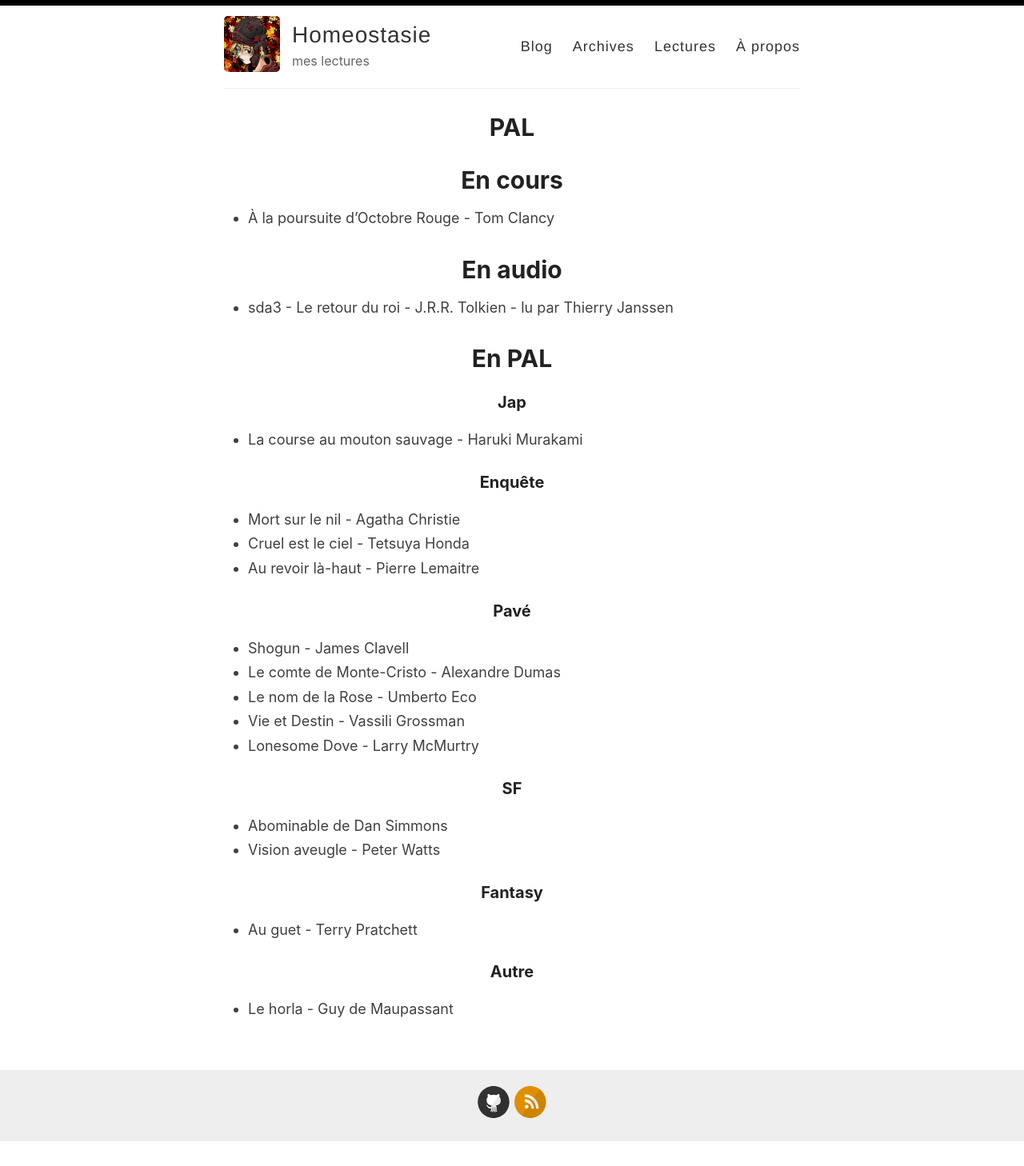
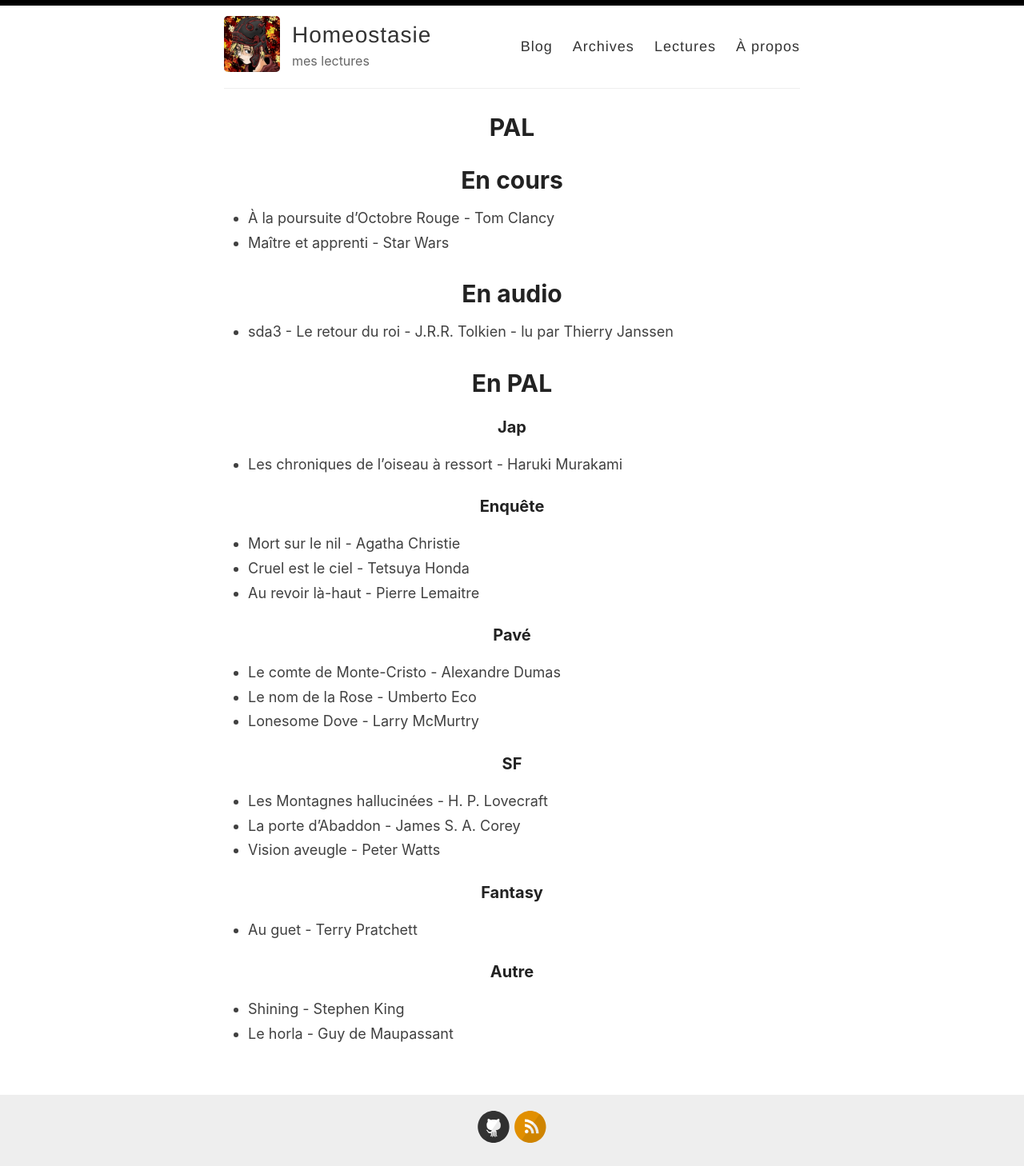
Before and after one commit to homeostasie/bouquins, a Jekyll site: the page built from _pages/pal.md, in a window 1280 px wide. Shown: the whole page at 80% size. Built offline with Jekyll 4.4.1, drawn with Linux system fonts in a browser that asks for light colours; before the commit the page ends 1428 px from its top, so only the background shows below that.

Commit message:
page pal maj

```diff
--- a/_pages/pal.md
+++ b/_pages/pal.md
@@ -8,6 +8,7 @@
 # En cours
 
 - À la poursuite d'Octobre Rouge - Tom Clancy
+- Maître et apprenti - Star Wars
 
 # En audio
 
@@ -17,7 +18,7 @@
 
 ### Jap
 
-- La course au mouton sauvage - Haruki Murakami
+- Les chroniques de l'oiseau à ressort - Haruki Murakami
 
 ### Enquête
 
@@ -27,16 +28,14 @@
 
 ### Pavé
 
-
-- Shogun - James Clavell
 - Le comte de Monte-Cristo - Alexandre Dumas
 - Le nom de la Rose - Umberto Eco
-- Vie et Destin - Vassili Grossman
 - Lonesome Dove - Larry McMurtry
 
 ### SF
 
-- Abominable de Dan Simmons
+- Les Montagnes hallucinées - H. P. Lovecraft
+- La porte d'Abaddon - James S. A. Corey
 - Vision aveugle - Peter Watts
 
 ### Fantasy
@@ -46,4 +45,5 @@
 
 ### Autre
 
+- Shining - Stephen King
 - Le horla - Guy de Maupassant
```
